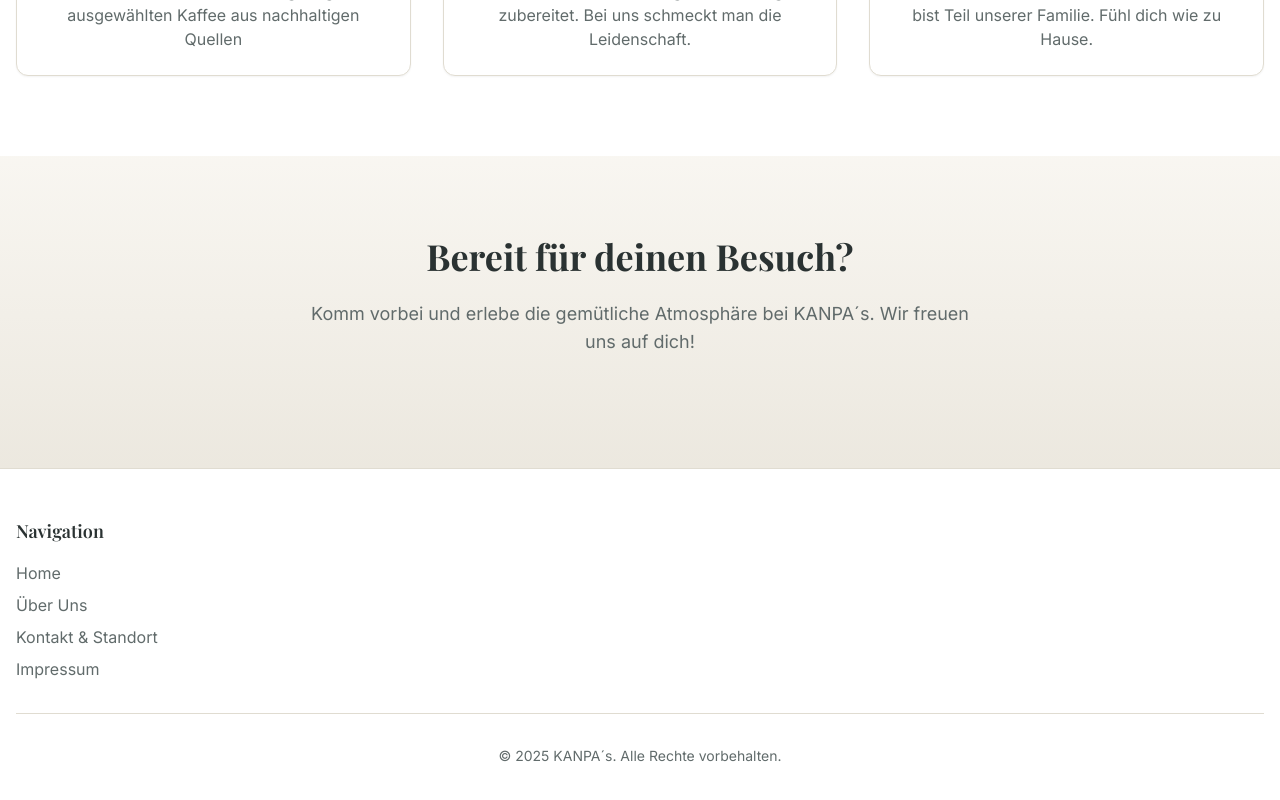
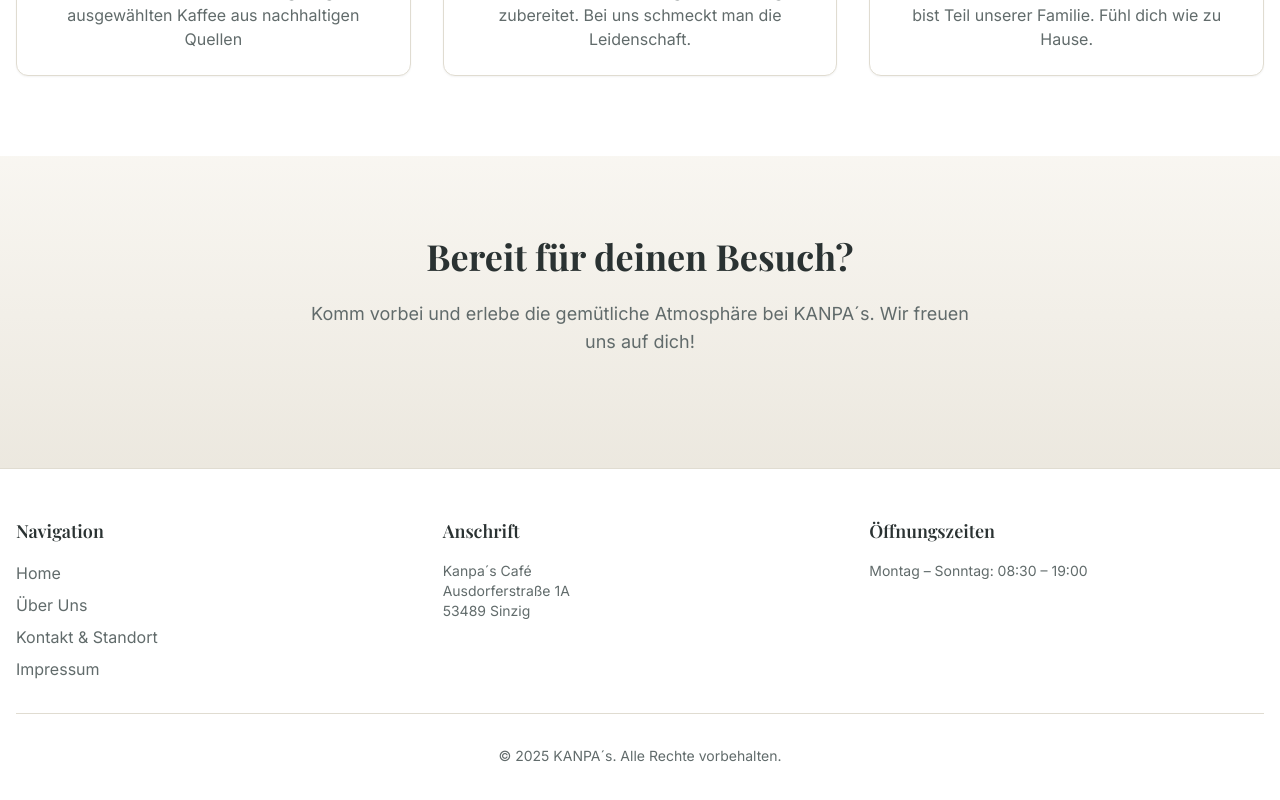
Before and after one commit to avn-dev/kanpas-cozy-corner, a React (Vite) app: page / in a window 1280 px wide. Shown: the part 1152-1952 px from the top of the page. Built offline with nearby package versions, Linux system fonts and the light colour scheme; the HTML template or start-up script is replaced by a standard one.

Commit message:
footer changes

```diff
--- a/src/components/Footer.tsx
+++ b/src/components/Footer.tsx
@@ -39,6 +39,25 @@ const Footer = () => {
               </li>
             </ul>
           </div>
+
+
+          {/* Address */}
+          <div>
+            <h3 className="font-display text-lg font-semibold mb-4 text-primary">Anschrift</h3>
+            <p className="text-muted-foreground text-sm">
+              Kanpa´s Café<br/>
+              Ausdorferstraße 1A<br/>
+              53489 Sinzig
+            </p>
+          </div>
+
+          {/* Social */}
+          <div>
+            <h3 className="font-display text-lg font-semibold mb-4 text-primary">Öffnungszeiten</h3>
+            <p className="text-muted-foreground text-sm">
+              Montag – Sonntag: 08:30 – 19:00
+            </p>
+          </div>
         </div>
 
         <div className="mt-8 pt-8 border-t border-border text-center text-sm text-muted-foreground">
```
